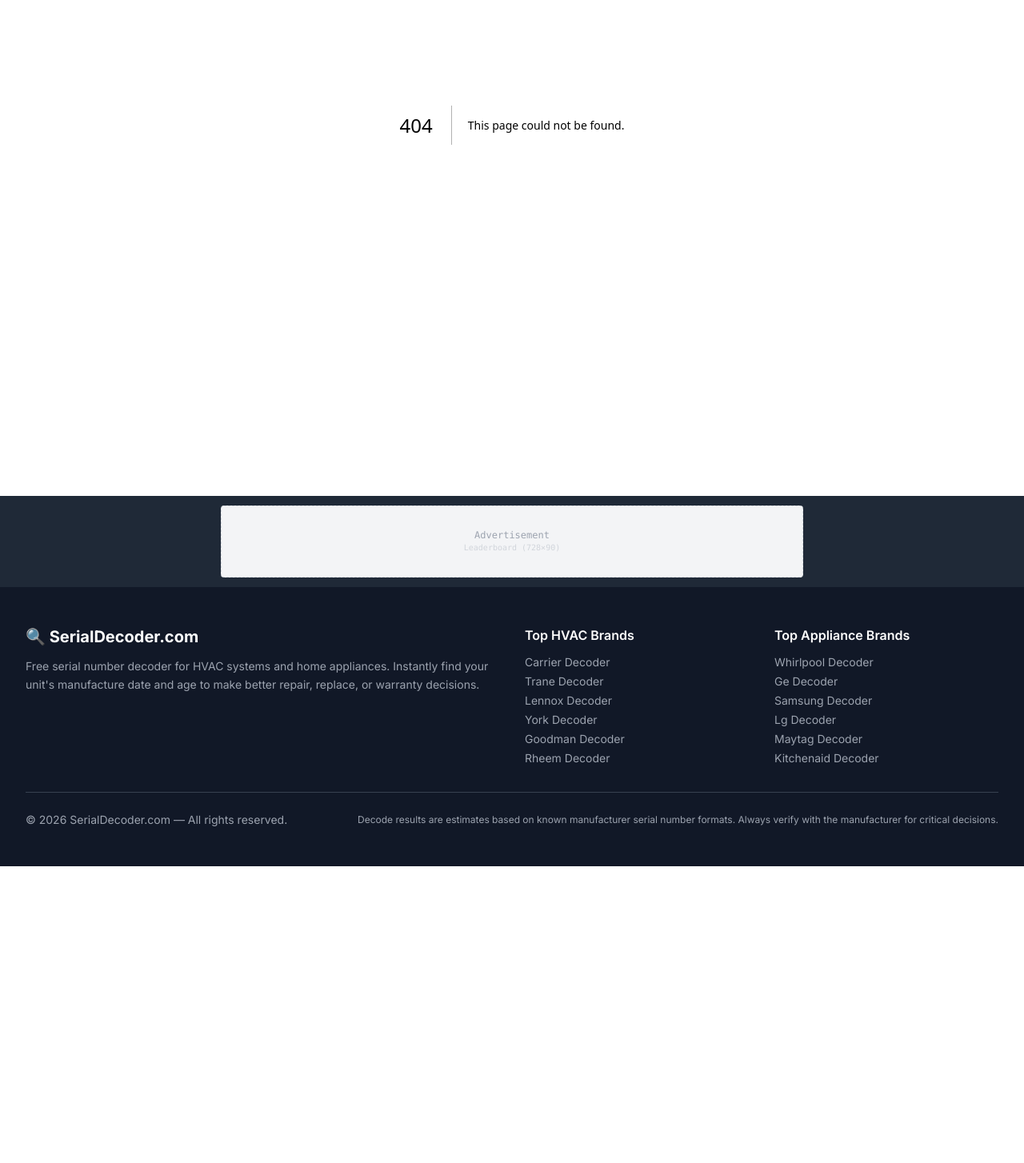
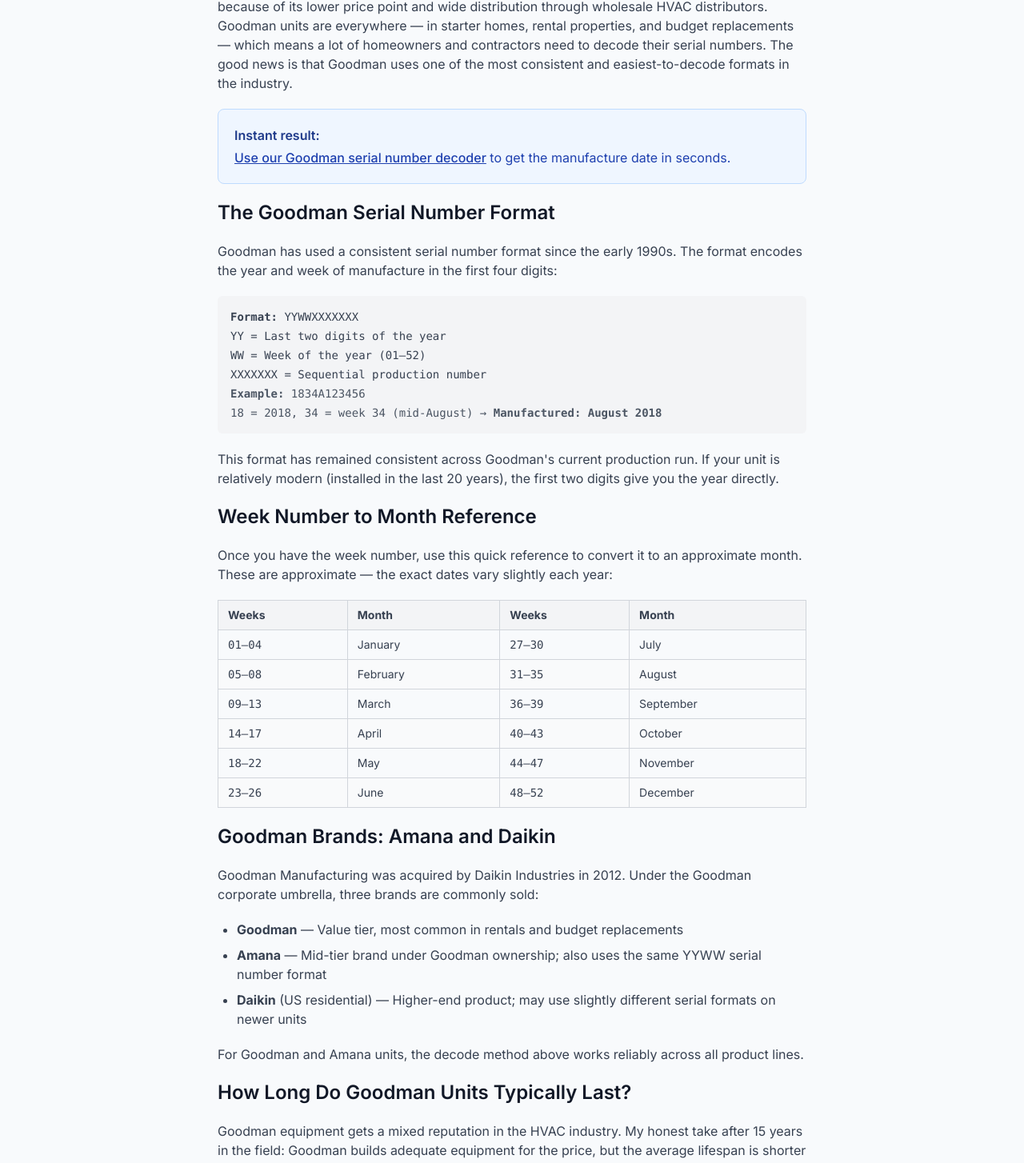
Before and after one commit to LordNorm495/serial-decoder-site, a Next.js app: page /blog/goodman-serial-number-age in a window 1280 px wide. Before the commit this address had no page. Shown: the part 416-1870 px from the top of the page at 80% size. Before the commit the page ends 1499 px from the top, so only its background shows below. Built offline with nearby package versions, Linux system fonts and the light colour scheme.

Commit message:
Create page.tsx

```diff
--- /dev/null
+++ b/app/blog/goodman-serial-number-age/page.tsx
@@ -0,0 +1,191 @@
+import { Metadata } from 'next';
+
+export const metadata: Metadata = {
+  title: 'Goodman Serial Number Age: How to Tell How Old Your Goodman Is',
+  description:
+    'Decode your Goodman HVAC serial number to find the manufacture date. Includes the complete Goodman date code format for all units made since 1992.',
+};
+
+export default function GoodmanSerialPage() {
+  return (
+    <article className="max-w-3xl mx-auto px-4 py-12">
+      <header className="mb-8">
+        <div className="text-sm text-blue-600 font-medium mb-2">HVAC</div>
+        <h1 className="text-3xl font-bold text-gray-900 mb-4">
+          Goodman Serial Number Age: How to Tell How Old Your Goodman Is
+        </h1>
+        <p className="text-gray-500 text-sm">
+          By Andrew Norman, EPA 608 Certified HVAC Technician · Updated May 2026
+        </p>
+      </header>
+
+      <div className="prose prose-lg max-w-none text-gray-700 space-y-5">
+        <p>
+          Goodman Manufacturing is one of the most common HVAC brands in the United States, largely
+          because of its lower price point and wide distribution through wholesale HVAC distributors.
+          Goodman units are everywhere — in starter homes, rental properties, and budget
+          replacements — which means a lot of homeowners and contractors need to decode their
+          serial numbers. The good news is that Goodman uses one of the most consistent and
+          easiest-to-decode formats in the industry.
+        </p>
+
+        <div className="bg-blue-50 border border-blue-200 rounded-lg p-5 my-6">
+          <p className="font-semibold text-blue-900 mb-1">Instant result:</p>
+          <p className="text-blue-800">
+            <a href="/" className="underline font-medium">Use our Goodman serial number decoder</a>{' '}
+            to get the manufacture date in seconds.
+          </p>
+        </div>
+
+        <h2 className="text-2xl font-semibold text-gray-900 mt-8 mb-3">
+          The Goodman Serial Number Format
+        </h2>
+        <p>
+          Goodman has used a consistent serial number format since the early 1990s. The format
+          encodes the year and week of manufacture in the first four digits:
+        </p>
+        <div className="bg-gray-100 rounded-md px-4 py-4 font-mono text-sm space-y-1">
+          <p><strong>Format:</strong> YYWWXXXXXXX</p>
+          <p>YY = Last two digits of the year</p>
+          <p>WW = Week of the year (01–52)</p>
+          <p>XXXXXXX = Sequential production number</p>
+          <p className="mt-2 text-gray-600"><strong>Example:</strong> 1834A123456</p>
+          <p className="text-gray-600">18 = 2018, 34 = week 34 (mid-August) → <strong>Manufactured: August 2018</strong></p>
+        </div>
+
+        <p>
+          This format has remained consistent across Goodman&apos;s current production run. If
+          your unit is relatively modern (installed in the last 20 years), the first two digits
+          give you the year directly.
+        </p>
+
+        <h2 className="text-2xl font-semibold text-gray-900 mt-8 mb-3">
+          Week Number to Month Reference
+        </h2>
+        <p>
+          Once you have the week number, use this quick reference to convert it to an approximate
+          month. These are approximate — the exact dates vary slightly each year:
+        </p>
+        <div className="overflow-x-auto">
+          <table className="w-full border-collapse text-sm">
+            <thead>
+              <tr className="bg-gray-100">
+                <th className="border border-gray-300 px-3 py-2 text-left">Weeks</th>
+                <th className="border border-gray-300 px-3 py-2 text-left">Month</th>
+                <th className="border border-gray-300 px-3 py-2 text-left">Weeks</th>
+                <th className="border border-gray-300 px-3 py-2 text-left">Month</th>
+              </tr>
+            </thead>
+            <tbody>
+              {[
+                ['01–04', 'January', '27–30', 'July'],
+                ['05–08', 'February', '31–35', 'August'],
+                ['09–13', 'March', '36–39', 'September'],
+                ['14–17', 'April', '40–43', 'October'],
+                ['18–22', 'May', '44–47', 'November'],
+                ['23–26', 'June', '48–52', 'December'],
+              ].map(([weeks, month, weeks2, month2], i) => (
+                <tr key={i} className={i % 2 === 0 ? '' : 'bg-gray-50'}>
+                  <td className="border border-gray-300 px-3 py-2 font-mono">{weeks}</td>
+                  <td className="border border-gray-300 px-3 py-2">{month}</td>
+                  <td className="border border-gray-300 px-3 py-2 font-mono">{weeks2}</td>
+                  <td className="border border-gray-300 px-3 py-2">{month2}</td>
+                </tr>
+              ))}
+            </tbody>
+          </table>
+        </div>
+
+        <h2 className="text-2xl font-semibold text-gray-900 mt-8 mb-3">
+          Goodman Brands: Amana and Daikin
+        </h2>
+        <p>
+          Goodman Manufacturing was acquired by Daikin Industries in 2012. Under the Goodman
+          corporate umbrella, three brands are commonly sold:
+        </p>
+        <ul className="list-disc pl-6 space-y-2">
+          <li>
+            <strong>Goodman</strong> — Value tier, most common in rentals and budget
+            replacements
+          </li>
+          <li>
+            <strong>Amana</strong> — Mid-tier brand under Goodman ownership; also uses the same
+            YYWW serial number format
+          </li>
+          <li>
+            <strong>Daikin</strong> (US residential) — Higher-end product; may use slightly
+            different serial formats on newer units
+          </li>
+        </ul>
+        <p>
+          For Goodman and Amana units, the decode method above works reliably across all product
+          lines.
+        </p>
+
+        <h2 className="text-2xl font-semibold text-gray-900 mt-8 mb-3">
+          How Long Do Goodman Units Typically Last?
+        </h2>
+        <p>
+          Goodman equipment gets a mixed reputation in the HVAC industry. My honest take after
+          15 years in the field: Goodman builds adequate equipment for the price, but the average
+          lifespan is shorter than premium brands.
+        </p>
+        <p>
+          Realistic expectations for Goodman:
+        </p>
+        <ul className="list-disc pl-6 space-y-2">
+          <li>Gas furnace: 15–18 years with maintenance (vs. 20–25 for Trane or Carrier)</li>
+          <li>Central AC or heat pump: 12–15 years (vs. 15–20 for premium brands)</li>
+          <li>Control boards and secondary components tend to fail earlier than on premium equipment</li>
+        </ul>
+        <p>
+          None of this makes Goodman a bad choice — for a rental property or a budget replacement,
+          the lower upfront cost and widely available parts make it entirely reasonable. But if
+          your Goodman is over 12 years old and facing a significant repair, the math on
+          replacement often works in favor of a new unit.
+        </p>
+
+        <h2 className="text-2xl font-semibold text-gray-900 mt-8 mb-3">
+          Common Goodman Serial Number Questions
+        </h2>
+
+        <h3 className="text-xl font-semibold text-gray-900 mt-4 mb-2">
+          My serial number doesn&apos;t start with a year I recognize — what&apos;s wrong?
+        </h3>
+        <p>
+          Occasionally a serial number that starts with digits like &quot;99&quot; or &quot;00&quot;
+          causes confusion — is it 1999 or 2099? For Goodman units, &quot;99&quot; = 1999 and
+          &quot;00&quot; = 2000. Context usually resolves any ambiguity (a unit claiming to be from
+          2099 is obviously from 1999).
+        </p>
+
+        <h3 className="text-xl font-semibold text-gray-900 mt-4 mb-2">
+          The sticker on my unit is damaged or unreadable. Can I still find the age?
+        </h3>
+        <p>
+          Try the following in order: (1) Check the inside of the access panel door — there is
+          often a duplicate label there. (2) Look for a secondary sticker near the refrigerant
+          ports on the outdoor unit. (3) Contact Goodman&apos;s technical support with the model
+          number; they can sometimes look up production records.
+        </p>
+
+        <h3 className="text-xl font-semibold text-gray-900 mt-4 mb-2">
+          My Goodman was installed in a new home — is the manufacture date the same as the
+          installation date?
+        </h3>
+        <p>
+          Usually close, but not always. Builders buy equipment in bulk, and units can sit in a
+          warehouse for 3–6 months before installation. For warranty purposes, Goodman&apos;s
+          warranty clock starts at installation, so register the product with Goodman using the
+          installation date, not the manufacture date.
+        </p>
+
+        <p className="mt-6">
+          <a href="/" className="text-blue-600 hover:underline">
+            Decode your Goodman serial number instantly with our free tool.
+          </a>
+        </p>
+      </div>
+    </article>
+  );
+}
```
